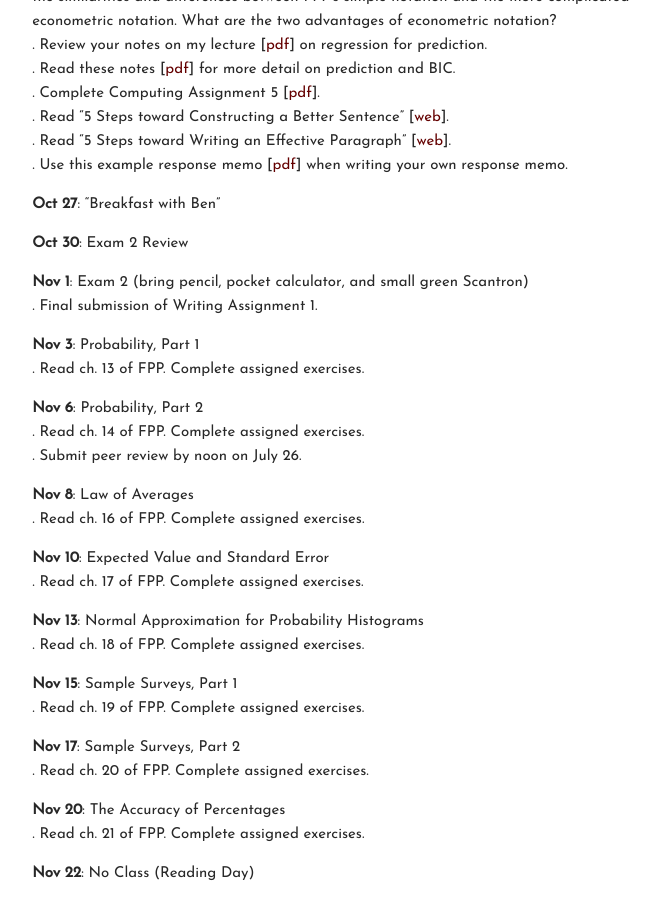
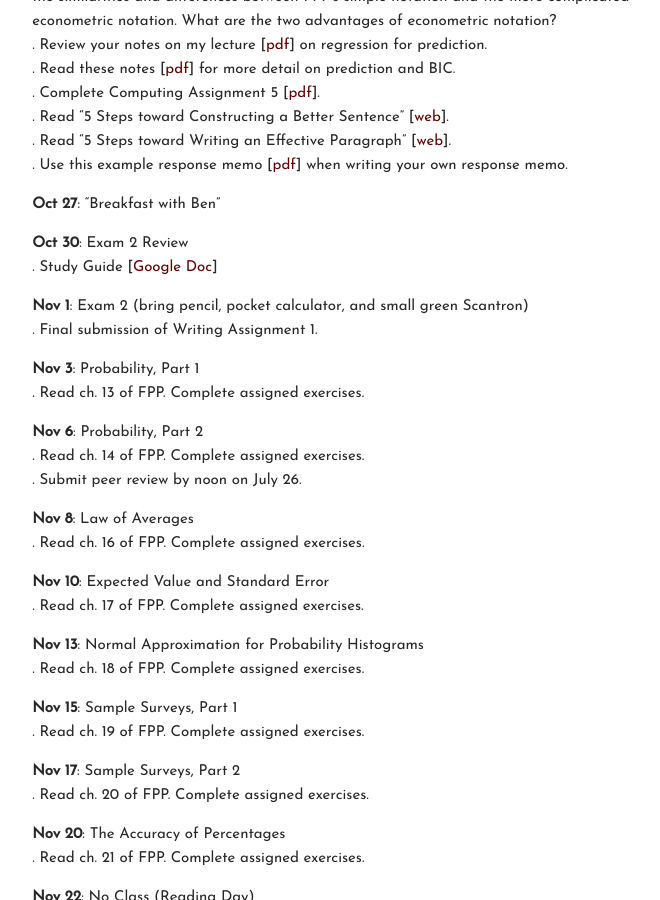
Before and after one commit to carlislerainey/carlislerainey.github.io, a Jekyll site: the page built from teaching/pols-209/index.md, in a window 1280 px wide and 900 px high, scrolled down 2758 px. Shown: the whole window, without its empty margins (430-1090 px from the left). Built offline with Jekyll 4.4.1, drawn with Linux system fonts in a browser that asks for light colours.

Commit message:
update 209

```diff
--- a/teaching/pols-209/index.md
+++ b/teaching/pols-209/index.md
@@ -126,8 +126,9 @@ Regression, Part 2
 
 **Oct 27**: "Breakfast with Ben"
 
+**Oct 30**: Exam 2 Review
+. Study Guide [[Google Doc](https://docs.google.com/document/d/1aRe1GgbJhoUTltteX-WPEJb-ImDVXq4FHz4QMuhThBY/edit?usp=sharing)]
 
-**Oct 30**: Exam 2 Review
 
 **Nov 1**:  Exam 2 (bring pencil, pocket calculator, and small green Scantron)
 . Final submission of Writing Assignment 1.
```
